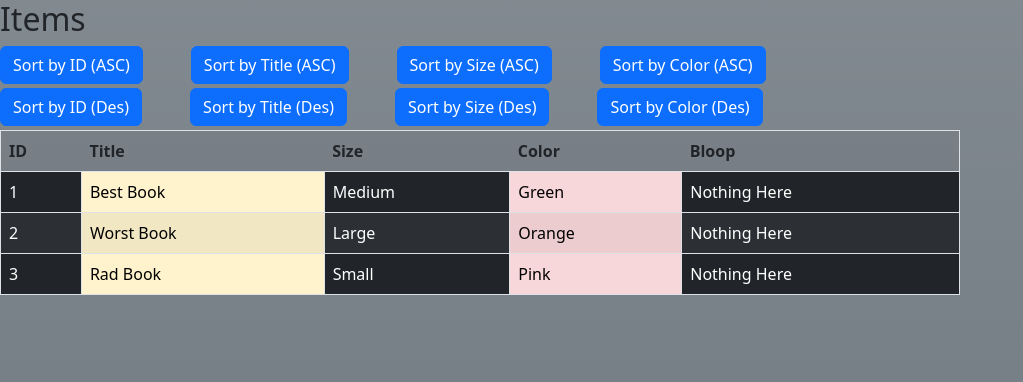
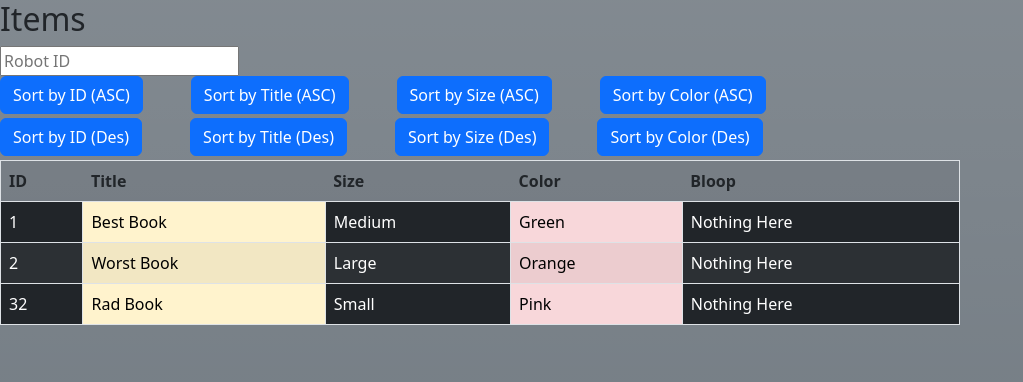
Before and after one commit to franco-ortega/bootstrap-next-demo, a Next.js app: page / in a window 1280 px wide. Shown: the top 382 px of the page, without its empty margins (0-1023 px from the left). Built offline with nearby package versions, Linux system fonts and the light colour scheme.

Commit message:
create filter via robot ID

```diff
--- a/components/home/Home.jsx
+++ b/components/home/Home.jsx
@@ -18,7 +18,7 @@ const items = [
     title: 'Rad Book',
     size: 'Small',
     color: 'Pink',
-    id: 3
+    id: 32
   }
 ];
 
@@ -26,6 +26,7 @@ const Home = () => {
   const [data, setData] = useState([]);
   const [sortType, setSortType] = useState('');
   const [direction, setDirection] = useState('asc');
+  const [searchId, setSearchId] = useState('');
 
   useEffect(() => {
     setData(items);
@@ -89,9 +90,20 @@ const Home = () => {
     setDirection('des');
   };
 
+  console.log(searchId);
+
   return (
     <div>
       <h2>Items</h2>
+
+      <label htmlFor='robotId'>
+        <input
+          type='text'
+          name='robotId'
+          placeholder='Robot ID'
+          onChange={(e) => setSearchId(e.target.value)}
+        />
+      </label>
 
       <div className='d-flex gap-5'>
         <button className='btn btn-primary' onClick={onIdSortClick}>
@@ -121,7 +133,7 @@ const Home = () => {
           Sort by Color (Des)
         </button>
       </div>
-      {data.length > 0 && <Table data={data} />}
+      {data.length > 0 && <Table data={data} searchId={searchId} />}
     </div>
   );
 };
--- a/components/table/Table.jsx
+++ b/components/table/Table.jsx
@@ -1,8 +1,9 @@
 import React from 'react';
 import Row from './Row';
 
-const Table = ({ data }) => {
-  console.log(data[0]);
+const Table = ({ data, searchId }) => {
+  // console.log(data[0]);
+  console.log(typeof searchId);
   return (
     <table className='table table-striped w-75'>
       <tbody>
@@ -13,7 +14,11 @@ const Table = ({ data }) => {
           <th>Color</th>
           <th>Bloop</th>
         </tr>
-        {data.map((item) => (
+        {data
+          .filter((item) =>
+            searchId ? String(item.id).includes(searchId) : item
+          )
+          .map((item) => (
             <Row
               key={item.id}
               id={item.id}
--- a/pages/_app.js
+++ b/pages/_app.js
@@ -1,10 +1,12 @@
 import { useEffect } from 'react';
 import 'bootstrap/dist/css/bootstrap.css';
+// import '../styles/globals.scss';
 import Layout from '../components/layout/Layout';
 
 function MyApp({ Component, pageProps }) {
   useEffect(() => {
     import('bootstrap/dist/js/bootstrap');
+    // import('../styles/globals.scss');
   }, []);
 
   return (
```
Also changed, not shown: styles/globals.scss (+14 -0 lines). Lines whose indentation alone changed are shown as unchanged.
